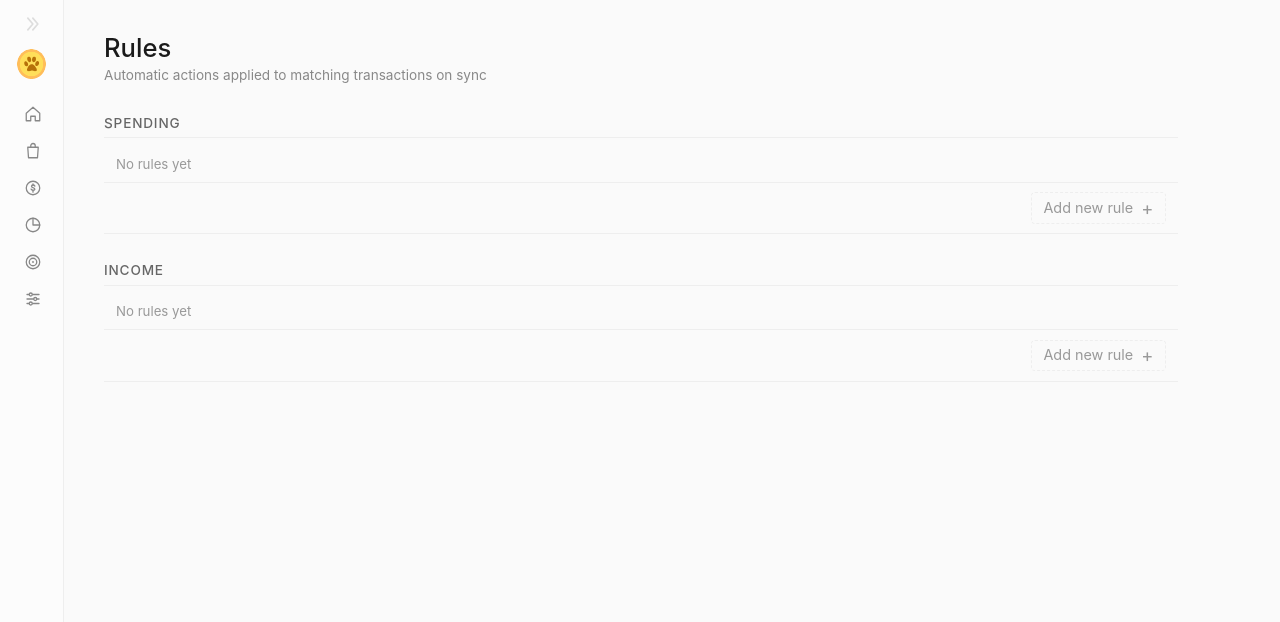
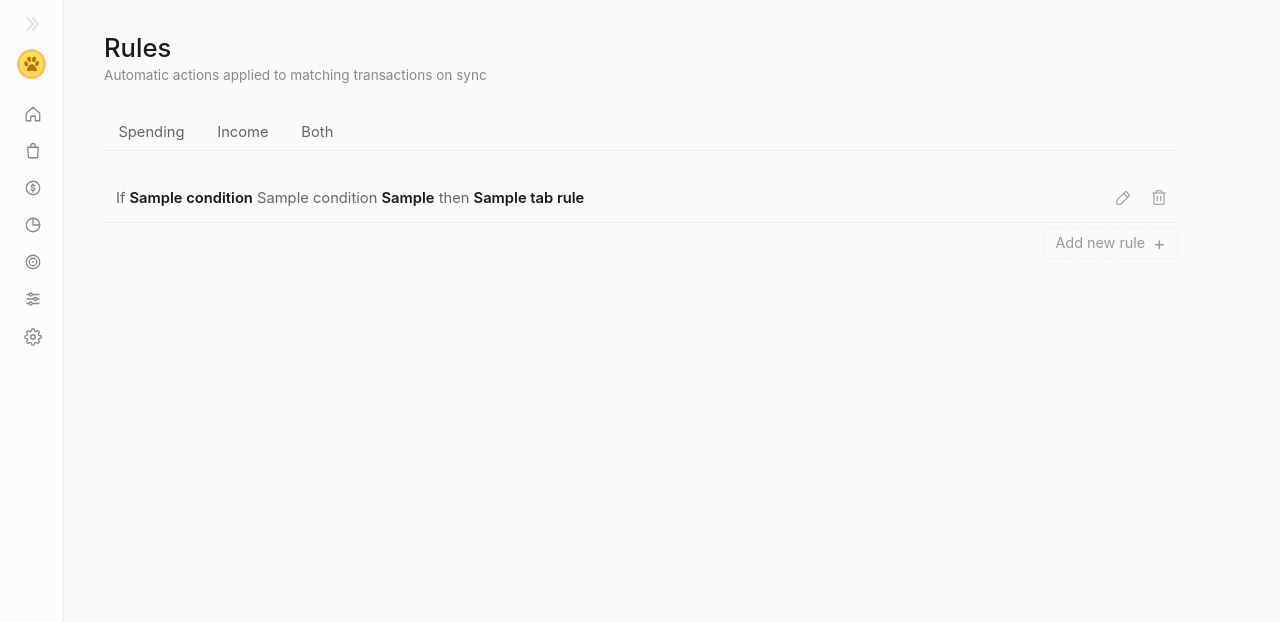
Before and after one commit to bajitumen/nellys-wallet, a Flask app: template code/templates/rules.html in a window 1280 px wide. Shown: the top 622 px of the page. Run offline with Flask 3, Linux system fonts and the light colour scheme; the template is opened without the code that fills it: most values are stand-ins (such as "Sample title", 1, 10 or a date in 2020); parts of the project's set-up code (start-up, migrations or seed data) failed here and were passed over; some libraries are stand-ins or nearby versions.

Commit message:
Settings page + per-row rule indicator + tabbed rules page

```diff
--- a/code/app.py
+++ b/code/app.py
@@ -177,6 +177,32 @@
     return render_template("plaid_faq.html")
 
 
+@app.route("/settings", methods=["GET", "POST"])
+@with_user
+def settings_view(session, user):
+    active_tab = request.args.get("tab") or "accounts"
+    if active_tab not in {"accounts"}:
+        active_tab = "accounts"
+    if user is None:
+        return render_template(
+            "settings.html", active_page="settings", no_user=True,
+            active_tab=active_tab, count_transfers=True,
+        )
+    if request.method == "POST":
+        user.count_transfers_as_transactions = (
+            request.form.get("count_transfers") == "on"
+        )
+        session.commit()
+        spending_mod.invalidate_cache(user.id)
+        income_mod.invalidate_cache(user.id)
+        return redirect("/settings?tab=" + active_tab)
+    return render_template(
+        "settings.html", active_page="settings", no_user=False,
+        active_tab=active_tab,
+        count_transfers=user.count_transfers_as_transactions,
+    )
+
+
 @app.route("/sign-in", defaults={"page": "sign-in"})
 @app.route("/sign-up", defaults={"page": "sign-up"})
 def auth_page(page):
@@ -291,6 +317,8 @@
             month_label=month_options[0]["label"],
             daily_avg=0.0, prev_month_change_pct=None,
             primaries=pfc_data["primaries"], taxonomy=pfc_data["taxonomy"],
+            rule_match_options={"merchant": [], "category": [], "item": [], "source": []},
+            rules_by_id={},
         )
 
     sources = spending_mod.available_sources(user)
@@ -305,6 +333,10 @@
         {"code": c, "label": pfc.humanize_primary(c)} for c in categories_filter
     ]
     rule_match_options = _build_rule_match_options(user, session, side="spending")
+    visible_rule_ids = sorted({
+        tx["rule_id"] for tx in transactions if tx.get("rule_id")
+    })
+    rules_by_id = rules_mod.rules_by_id_dict(user.id, session, visible_rule_ids)
     return render_template(
         "spending.html",
         active_page="spending",
@@ -327,6 +359,7 @@
         prev_month_change_pct=data["prev_month_change_pct"],
         primaries=pfc_data["primaries"], taxonomy=pfc_data["taxonomy"],
         rule_match_options=rule_match_options,
+        rules_by_id=rules_by_id,
     )
 
 
@@ -618,19 +651,25 @@
 @app.route("/rules", methods=["GET"])
 @with_user
 def rules_list_view(session, user):
+    valid_tabs = {"spending", "income", "both"}
+    active_tab = request.args.get("tab") or "spending"
+    if active_tab not in valid_tabs:
+        active_tab = "spending"
+
     pfc_data = _pfc_dropdown_data()
     empty_options = {"merchant": [], "category": [], "item": [], "source": []}
     if user is None:
         return render_template(
             "rules.html", active_page="rules", no_user=True,
-            spending_rules=[], income_rules=[], has_rules=False,
+            active_tab=active_tab,
+            tab_rules=[],
+            has_rules=False,
             primaries=pfc_data["primaries"], taxonomy=pfc_data["taxonomy"],
             rule_match_options=empty_options, rules_by_id={},
         )
     rule_rows = rules_mod.list_rules(user, session)
 
-    spending_rules: list[dict] = []
-    income_rules: list[dict] = []
+    rules_by_tab: dict[str, list[dict]] = {"spending": [], "income": [], "both": []}
     for r in rule_rows:
         d = {
             "id": r.id,
@@ -639,10 +678,12 @@
             "action_label": rules_mod.action_label(r),
         }
         side = rules_mod.rule_side(r)
-        if side in ("spending", "both"):
-            spending_rules.append(d)
-        if side in ("income", "both"):
-            income_rules.append(d)
+        if side == "both":
+            rules_by_tab["both"].append(d)
+        elif side == "spending":
+            rules_by_tab["spending"].append(d)
+        elif side == "income":
+            rules_by_tab["income"].append(d)
 
     rules_by_id = {
         str(r.id): {
@@ -664,7 +705,8 @@
     }
     return render_template(
         "rules.html", active_page="rules", no_user=False,
-        spending_rules=spending_rules, income_rules=income_rules,
+        active_tab=active_tab,
+        tab_rules=rules_by_tab[active_tab],
         has_rules=bool(rule_rows),
         primaries=pfc_data["primaries"], taxonomy=pfc_data["taxonomy"],
         rule_match_options=_build_rule_match_options(user, session),
@@ -711,6 +753,7 @@
             daily_avg=0.0, prev_month_change_pct=None,
             primaries=pfc_data["primaries"], taxonomy=pfc_data["taxonomy"],
             rule_match_options={"merchant": [], "category": [], "item": [], "source": []},
+            rules_by_id={},
         )
 
     sources = income_mod.available_sources(user)
@@ -722,6 +765,10 @@
     month_options = income_mod.available_months(user, session, source=source)
     pfc_data = _pfc_dropdown_data(side="income")
     rule_match_options = _build_rule_match_options(user, session, side="income")
+    visible_rule_ids = sorted({
+        tx["rule_id"] for tx in data["transactions"] if tx.get("rule_id")
+    })
+    rules_by_id = rules_mod.rules_by_id_dict(user.id, session, visible_rule_ids)
     return render_template(
         "income.html",
         active_page="income",
@@ -741,6 +788,7 @@
         prev_month_change_pct=data["prev_month_change_pct"],
         primaries=pfc_data["primaries"], taxonomy=pfc_data["taxonomy"],
         rule_match_options=rule_match_options,
+        rules_by_id=rules_by_id,
     )
 
 
--- a/code/db.py
+++ b/code/db.py
@@ -113,6 +113,11 @@
             conn.execute(text("ALTER TABLE users ADD COLUMN monthly_income FLOAT"))
         if user_cols and "monthly_spend" not in user_cols:
             conn.execute(text("ALTER TABLE users ADD COLUMN monthly_spend FLOAT"))
+        if user_cols and "count_transfers_as_transactions" not in user_cols:
+            conn.execute(text(
+                "ALTER TABLE users ADD COLUMN count_transfers_as_transactions "
+                "BOOLEAN NOT NULL DEFAULT 1"
+            ))
 
         tx_cols = {
             row[1] for row in conn.execute(text("PRAGMA table_info(transactions)"))
--- a/code/models.py
+++ b/code/models.py
@@ -28,6 +28,12 @@
 
     monthly_income: Mapped[Optional[float]] = mapped_column(Float, nullable=True)
     monthly_spend: Mapped[Optional[float]] = mapped_column(Float, nullable=True)
+
+    # When False, transfers between the user's own accounts (Plaid's
+    # TRANSFER_IN / TRANSFER_OUT) are dropped from spending + income totals.
+    count_transfers_as_transactions: Mapped[bool] = mapped_column(
+        Boolean, nullable=False, default=True,
+    )
 
     items: Mapped[list["PlaidItem"]] = relationship(
         back_populates="user", cascade="all, delete-orphan"
--- a/code/static/app.css
+++ b/code/static/app.css
@@ -627,8 +627,16 @@
     max-width: 760px;
     box-shadow: 0 8px 32px rgba(0, 0, 0, 0.2);
   }
-  .rule-modal h2 { margin: 0 0 1rem; font-size: 1.1rem; }
+  .rule-modal h2 {
+    margin: 0 0 1rem;
+    font-size: 1.1rem;
+    display: flex;
+    align-items: center;
+    gap: 0.25rem;
+    flex-wrap: wrap;
+  }
   .rule-modal-scope-tag { color: var(--text-mid); font-weight: 400; }
+  .rule-modal h2 .rule-modal-dd { font-size: 0.9rem; font-weight: 400; }
   .rule-modal-section { margin-bottom: 1.25rem; }
   .rule-modal-section-label {
     font-size: 0.75em;
@@ -662,6 +670,7 @@
   .rule-modal-dd-op { flex: 0 0 160px; min-width: 0; }
   .rule-modal-dd-value { flex: 1 1 220px; min-width: 0; }
   .rule-modal-dd-logic { width: 90px; }
+  .rule-modal-dd-applyto { width: 130px; }
   .rule-modal-dd[data-key="action"] { width: 160px; }
   .rule-modal-dd-cat { width: 200px; }
   .rule-modal-conditions {
@@ -779,6 +788,80 @@
     margin: 1.75rem 0 0.5rem;
     font-weight: 500;
   }
+  .settings-form { margin: 0; }
+  .settings-row {
+    display: flex;
+    align-items: flex-start;
+    justify-content: space-between;
+    gap: 1.5rem;
+    padding: 1rem 0;
+    border-bottom: 1px solid var(--line);
+  }
+  .settings-row-text { flex: 1; min-width: 0; line-height: 1.5; }
+  .settings-row-label { font-size: 1rem; color: var(--text); }
+  .settings-hint {
+    margin: 0.3rem 0 0;
+    color: var(--text-mid); font-size: 0.9em; line-height: 1.5;
+  }
+  .ph-check {
+    display: inline-flex;
+    align-items: center;
+    cursor: pointer;
+    color: var(--text-mid);
+    flex-shrink: 0;
+    margin-top: 0.1rem;
+  }
+  .ph-check input { position: absolute; opacity: 0; pointer-events: none; }
+  .ph-check svg { width: 1.35rem; height: 1.35rem; display: none; }
+  .ph-check input:checked ~ .ph-check-on { display: block; color: var(--text); }
+  .ph-check input:not(:checked) ~ .ph-check-off { display: block; }
+  .ph-check:hover { color: var(--text); }
+  .ph-check input:focus-visible ~ svg {
+    outline: 2px solid var(--text-mid);
+    outline-offset: 2px;
+    border-radius: 50%;
+  }
+  .settings-actions {
+    display: flex;
+    justify-content: flex-end;
+    margin-top: 1.25rem;
+  }
+  .settings-actions .primary {
+    padding: 0.45rem 1.1rem; border-radius: 4px;
+    background: var(--text); color: var(--surface); border: 1px solid var(--text);
+    cursor: pointer; font: inherit;
+  }
+  .settings-actions .primary:disabled {
+    background: var(--line); color: var(--text-faint); border-color: var(--line);
+    cursor: not-allowed;
+  }
+  .rules-tabs,
+  .page-tabs {
+    display: flex;
+    gap: 0.25rem;
+    border-bottom: 1px solid var(--line);
+    margin: 1rem 0 1.5rem;
+  }
+  .rules-tab,
+  .page-tab {
+    padding: 0.5rem 0.9rem;
+    font-size: 0.92rem;
+    color: var(--text-mid);
+    text-decoration: none;
+    border-bottom: 2px solid transparent;
+    margin-bottom: -1px;
+    display: inline-flex;
+    align-items: center;
+    gap: 0.4rem;
+  }
+  .rules-tab:hover,
+  .page-tab:hover { color: var(--text); }
+  .rules-tab.active,
+  .page-tab.active {
+    color: var(--text);
+    border-bottom-color: var(--text);
+    font-weight: 500;
+  }
   .rules-table { margin-top: 0.25rem; table-layout: fixed; }
   /* Sentence column fills; action column shrinks to content and pins right. */
   .rule-sentence { width: auto; line-height: 1.6; }
@@ -786,12 +869,12 @@
   .rule-empty td {
     padding: 0.6rem 0.75rem;
     color: var(--text-faint);
-    font-size: 0.9em;
+    line-height: 1.6;
     border-bottom: 1px solid var(--line);
   }
-  .rule-add-row td {
+  .rules-table .rule-add-row td {
     padding: 0.3rem 0;
-    border-bottom: 1px solid var(--line);
+    border-bottom: none;
   }
   .rule-add-inline {
     display: inline-flex;
--- a/code/static/tx-actions.js
+++ b/code/static/tx-actions.js
@@ -20,18 +20,19 @@
     });
   }
 
-  function buildMenu(isDismissed) {
+  function buildMenu(isDismissed, hasRule) {
     var menu = document.createElement('div');
     menu.className = 'tx-menu';
+    var ruleLabel = hasRule ? 'Edit rule' : 'Set rule';
     if (isDismissed) {
       menu.innerHTML =
         '<button class="tx-menu-item" data-action="restore">Restore</button>' +
-        '<button class="tx-menu-item" data-action="set-rule">Set rule</button>';
+        '<button class="tx-menu-item" data-action="set-rule">' + ruleLabel + '</button>';
     } else {
       menu.innerHTML =
         '<button class="tx-menu-item" data-action="split">Split</button>' +
         '<button class="tx-menu-item" data-action="dismiss">Dismiss</button>' +
-        '<button class="tx-menu-item" data-action="set-rule">Set rule</button>' +
+        '<button class="tx-menu-item" data-action="set-rule">' + ruleLabel + '</button>' +
         '<button class="tx-menu-item" data-action="reset">Reset to original</button>';
     }
     return menu;
@@ -68,7 +69,9 @@
       if (existing) {
         existing.remove();
       } else {
-        var menu = buildMenu(kebab.dataset.dismissed === '1');
+        var row = kebab.closest('tr.tx-row');
+        var hasRule = !!(row && row.dataset.ruleId);
+        var menu = buildMenu(kebab.dataset.dismissed === '1', hasRule);
         kebab.parentElement.appendChild(menu);
         positionMenu(menu);
       }
@@ -94,7 +97,14 @@
       window.applyOverride(txId, { dismiss: true }, 'Failed to dismiss');
     } else if (action === 'set-rule') {
       menu.remove();
-      window.openRuleModal({ kebab: kebab });
+      var row = kebab.closest('tr.tx-row');
+      var ruleId = row && row.dataset.ruleId;
+      var existingRule = ruleId && window.RULES_BY_ID && window.RULES_BY_ID[ruleId];
+      if (existingRule) {
+        window.openRuleModal({ kebab: kebab, rule: existingRule });
+      } else {
+        window.openRuleModal({ kebab: kebab });
+      }
     } else if (action === 'reset') {
       window.applyOverride(txId, { clear: true }, 'Failed to reset');
     } else if (action === 'restore') {
@@ -173,6 +183,11 @@
     { value: 'dismiss', label: 'Dismiss' },
     { value: 'split', label: 'Split' },
     { value: 'set_category', label: 'Recategorize' },
+  ];
+  var APPLY_TO_OPTS = [
+    { value: 'spending', label: 'Spending' },
+    { value: 'income', label: 'Income' },
+    { value: 'all', label: 'Both' },
   ];
 
   function fieldKeyFromMatchField(mf) {
@@ -266,13 +281,14 @@
       '</button></div>';
   }
 
-  var scopeTitle = { spending: ' · Spending', income: ' · Income' }[state.pageScope] || '';
   var modal = document.createElement('div');
   modal.className = 'rule-modal-backdrop';
   modal.innerHTML =
     '<div class="rule-modal" role="dialog" aria-modal="true" aria-labelledby="rule-modal-title">' +
       '<h2 id="rule-modal-title">' + (editingRule ? 'Edit rule' : 'Set rule') +
-        '<span class="rule-modal-scope-tag">' + scopeTitle + '</span></h2>' +
+        '<span class="rule-modal-scope-tag">: </span>' +
+        ddHtml('applyTo', 'rule-modal-dd-applyto') +
+      '</h2>' +
       '<fieldset class="rule-modal-conditions">' +
         '<legend class="rule-modal-conditions-legend">' +
           '<span>If</span>' +
@@ -419,6 +435,7 @@
   var logicTrigger = modal.querySelector('.rule-modal-dd-logic .inline-dropdown-trigger');
   var actionTrigger = modal.querySelector('.rule-modal-dd[data-key="action"] .inline-dropdown-trigger');
   var setcatTrigger = modal.querySelector('.rule-modal-dd-cat .inline-dropdown-trigger');
+  var applyToTrigger = modal.querySelector('.rule-modal-dd-applyto .inline-dropdown-trigger');
 
   bindTrigger(logicTrigger,
     function() { return LOGIC_OPTS; },
@@ -439,10 +456,16 @@
     function() { return state.setCategory; },
     function(opt) { state.setCategory = opt.value; }
   );
+  bindTrigger(applyToTrigger,
+    function() { return APPLY_TO_OPTS; },
+    function() { return state.pageScope; },
+    function(opt) { state.pageScope = opt.value; }
+  );
 
   function refresh() {
     setLabel(logicTrigger, findLabel(LOGIC_OPTS, state.conditionsLogic));
     setLabel(actionTrigger, findLabel(ACTION_OPTS, state.action));
+    setLabel(applyToTrigger, findLabel(APPLY_TO_OPTS, state.pageScope));
     var pName = (window.PFC_PRIMARIES || []).find(function(p) {
       return p.code === state.setCategory;
     });
--- a/code/templates/_layout.html
+++ b/code/templates/_layout.html
@@ -1,5 +1,5 @@
 {% from "_chrome.html" import theme_bootstrap, clerk_loader with context %}
-{% from "_macros.html" import icon_house, icon_bag, icon_coin, icon_pie, icon_target, icon_sliders, icon_caret_double_left, icon_caret_double_right %}
+{% from "_macros.html" import icon_house, icon_bag, icon_coin, icon_pie, icon_target, icon_sliders, icon_gear, icon_caret_double_left, icon_caret_double_right %}
 <!DOCTYPE html>
 <html lang="en">
 <head>
@@ -39,6 +39,7 @@
     <a href="/budget" data-tooltip="Budget" class="{% if active_page == 'budget' %}active{% endif %}">{{ icon_pie() }}<span class="nav-label">Budget</span></a>
     <a href="/planning" data-tooltip="Planning" class="{% if active_page == 'planning' %}active{% endif %}">{{ icon_target() }}<span class="nav-label">Planning</span></a>
     <a href="/rules" data-tooltip="Rules" class="{% if active_page == 'rules' %}active{% endif %}">{{ icon_sliders() }}<span class="nav-label">Rules</span></a>
+    <a href="/settings" data-tooltip="Settings" class="{% if active_page == 'settings' %}active{% endif %}">{{ icon_gear() }}<span class="nav-label">Settings</span></a>
   </nav>
   <button class="theme-toggle" type="button" aria-label="Toggle dark mode">
     <svg class="icon icon-moon" viewBox="0 0 24 24" fill="none" stroke="currentColor" stroke-width="2" stroke-linecap="round" stroke-linejoin="round" aria-hidden="true"><path d="M21 12.79A9 9 0 1 1 11.21 3 7 7 0 0 0 21 12.79z"/></svg>
--- a/code/templates/_macros.html
+++ b/code/templates/_macros.html
@@ -70,6 +70,8 @@
 
 {% macro icon_sliders() -%}<svg class="nav-icon" viewBox="0 0 24 24" fill="none" stroke="currentColor" stroke-width="1.7" stroke-linecap="round" stroke-linejoin="round" aria-hidden="true"><line x1="4" y1="6" x2="20" y2="6"/><line x1="4" y1="12" x2="20" y2="12"/><line x1="4" y1="18" x2="20" y2="18"/><circle cx="9" cy="6" r="2" fill="var(--surface, #fff)"/><circle cx="15" cy="12" r="2" fill="var(--surface, #fff)"/><circle cx="9" cy="18" r="2" fill="var(--surface, #fff)"/></svg>{%- endmacro %}
 
+{% macro icon_gear() -%}<svg class="nav-icon" viewBox="0 0 24 24" fill="none" stroke="currentColor" stroke-width="1.7" stroke-linecap="round" stroke-linejoin="round" aria-hidden="true"><circle cx="12" cy="12" r="3"/><path d="M19.4 15a1.65 1.65 0 0 0 .33 1.82l.06.06a2 2 0 1 1-2.83 2.83l-.06-.06a1.65 1.65 0 0 0-1.82-.33 1.65 1.65 0 0 0-1 1.51V21a2 2 0 1 1-4 0v-.09A1.65 1.65 0 0 0 9 19.4a1.65 1.65 0 0 0-1.82.33l-.06.06a2 2 0 1 1-2.83-2.83l.06-.06a1.65 1.65 0 0 0 .33-1.82 1.65 1.65 0 0 0-1.51-1H3a2 2 0 1 1 0-4h.09A1.65 1.65 0 0 0 4.6 9a1.65 1.65 0 0 0-.33-1.82l-.06-.06a2 2 0 1 1 2.83-2.83l.06.06a1.65 1.65 0 0 0 1.82.33H9a1.65 1.65 0 0 0 1-1.51V3a2 2 0 1 1 4 0v.09a1.65 1.65 0 0 0 1 1.51 1.65 1.65 0 0 0 1.82-.33l.06-.06a2 2 0 1 1 2.83 2.83l-.06.06a1.65 1.65 0 0 0-.33 1.82V9a1.65 1.65 0 0 0 1.51 1H21a2 2 0 1 1 0 4h-.09a1.65 1.65 0 0 0-1.51 1z"/></svg>{%- endmacro %}
+
 {% macro icon_caret_double_right() -%}<svg viewBox="0 0 24 24" fill="none" stroke="currentColor" stroke-width="2" stroke-linecap="round" stroke-linejoin="round" aria-hidden="true"><polyline points="7 5 13 12 7 19"/><polyline points="13 5 19 12 13 19"/></svg>{%- endmacro %}
 
 {% macro icon_caret_double_left() -%}<svg viewBox="0 0 24 24" fill="none" stroke="currentColor" stroke-width="2" stroke-linecap="round" stroke-linejoin="round" aria-hidden="true"><polyline points="17 5 11 12 17 19"/><polyline points="11 5 5 12 11 19"/></svg>{%- endmacro %}
--- a/code/templates/income.html
+++ b/code/templates/income.html
@@ -108,7 +108,8 @@
         data-payer="{{ tx.payer }}"
         data-description="{{ tx.name }}"
         data-category-raw="{{ tx.category_raw or '' }}"
-        data-item="{{ tx.detailed_raw or '' }}">
+        data-item="{{ tx.detailed_raw or '' }}"
+        {% if tx.rule_id %}data-rule-id="{{ tx.rule_id }}"{% endif %}>
       <td class="muted" data-value="{{ tx.date.isoformat() }}">{{ tx.date.strftime('%b %d') }}</td>
       {% if not current_source %}<td class="muted col-hide-mobile">{{ tx.source }}</td>{% endif %}
       <td>
@@ -142,6 +143,7 @@
   window.PFC_TAXONOMY = {{ taxonomy | tojson }};
   window.PFC_PRIMARIES = {{ primaries | tojson }};
   window.RULE_MATCH_OPTIONS = {{ rule_match_options | tojson }};
+  window.RULES_BY_ID = {{ rules_by_id | tojson }};
   window.RULE_PAGE_SCOPE = 'income';
 </script>
 <script src="{{ url_for('static', filename='tx-filters.js') }}"></script>
--- a/code/templates/rules.html
+++ b/code/templates/rules.html
@@ -10,12 +10,27 @@
   {{ empty_state("No user provisioned yet.") }}
 {% else %}
 
-{% macro rules_section(rows, side_label, page_scope) %}
-<h2 class="rules-section-heading">{{ side_label }}</h2>
-<table class="rules-table">
+{% set tabs = [
+  ("spending", "Spending"),
+  ("income", "Income"),
+  ("both", "Both"),
+] %}
+
+<nav class="rules-tabs" role="tablist">
+  {% for tab_id, label in tabs %}
+    <a class="rules-tab{% if active_tab == tab_id %} active{% endif %}"
+       href="?tab={{ tab_id }}"
+       role="tab"
+       aria-selected="{{ 'true' if active_tab == tab_id else 'false' }}">
+      {{ label }}
+    </a>
+  {% endfor %}
+</nav>
+
+<table class="rules-table" data-page-scope="{{ active_tab }}">
   <tbody>
-  {% if rows %}
-    {% for r in rows %}
+  {% if tab_rules %}
+    {% for r in tab_rules %}
       <tr data-rule-id="{{ r.id }}">
         <td class="rule-sentence">
           <span class="rule-conn">If</span>
@@ -40,14 +55,10 @@
     <tr class="rule-empty"><td colspan="2">No rules yet</td></tr>
   {% endif %}
   <tr class="rule-add-row">
-    <td colspan="2"><button type="button" class="rule-add-inline" data-page-scope="{{ page_scope }}" aria-label="Add new rule"><span class="rule-add-label">Add new rule</span><span class="rule-add-plus">+</span></button></td>
+    <td colspan="2"><button type="button" class="rule-add-inline" data-page-scope="{{ 'all' if active_tab == 'both' else active_tab }}" aria-label="Add new rule"><span class="rule-add-label">Add new rule</span><span class="rule-add-plus">+</span></button></td>
   </tr>
   </tbody>
 </table>
-{% endmacro %}
-
-{{ rules_section(spending_rules, "Spending", "spending") }}
-{{ rules_section(income_rules, "Income", "income") }}
 
 {% endif %}
 
@@ -63,6 +74,13 @@
 <script src="{{ url_for('static', filename='tx-actions.js') }}"></script>
 <script>
   document.addEventListener('click', function(e) {
+    var tab = e.target.closest('.rules-tab');
+    if (tab) {
+      e.preventDefault();
+      history.pushState({}, '', tab.getAttribute('href'));
+      window.NWAnimate.refreshMain(tab.getAttribute('href'));
+      return;
+    }
     var add = e.target.closest('.rule-add-inline');
     if (add) {
       window.openRuleModal({ pageScope: add.dataset.pageScope || 'all' });
--- a/code/templates/spending.html
+++ b/code/templates/spending.html
@@ -153,6 +153,7 @@
         data-source="{{ tx.source }}"
         data-description="{{ tx.name }}"
         data-item="{{ tx.detailed_raw or '' }}"
+        {% if tx.rule_id %}data-rule-id="{{ tx.rule_id }}"{% endif %}
         {% if categories_filter and tx.category_raw not in categories_filter %}style="display: none"{% endif %}>
       <td class="muted" data-value="{{ tx.date.isoformat() }}">{{ tx.date.strftime('%b %d') }}</td>
       {% if not current_source %}<td class="muted col-hide-mobile">{{ tx.source }}</td>{% endif %}
@@ -215,6 +216,7 @@
   window.PFC_TAXONOMY = {{ taxonomy | tojson }};
   window.PFC_PRIMARIES = {{ primaries | tojson }};
   window.RULE_MATCH_OPTIONS = {{ rule_match_options | tojson }};
+  window.RULES_BY_ID = {{ rules_by_id | tojson }};
   window.RULE_PAGE_SCOPE = 'spending';
 </script>
 <script src="{{ url_for('static', filename='tx-filters.js') }}"></script>
```
Also changed, not shown: code/income.py (+16 -2 lines), code/rules.py (+71 -14 lines), code/spending.py (+20 -2 lines), code/templates/settings.html (added, +72 -0 lines).
